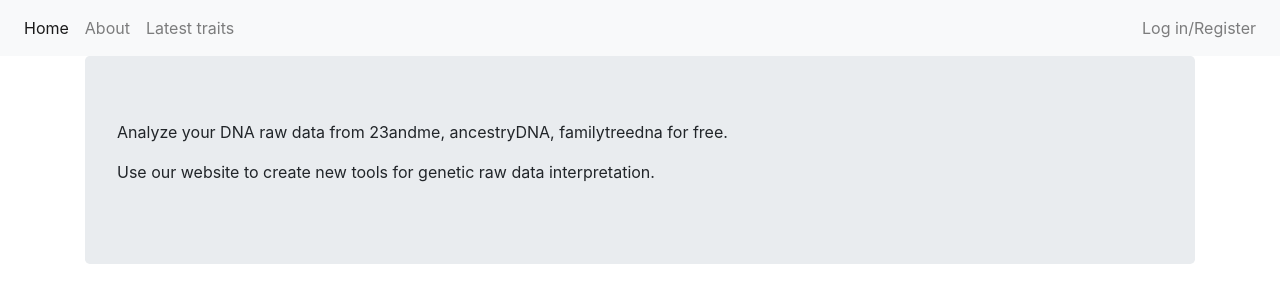
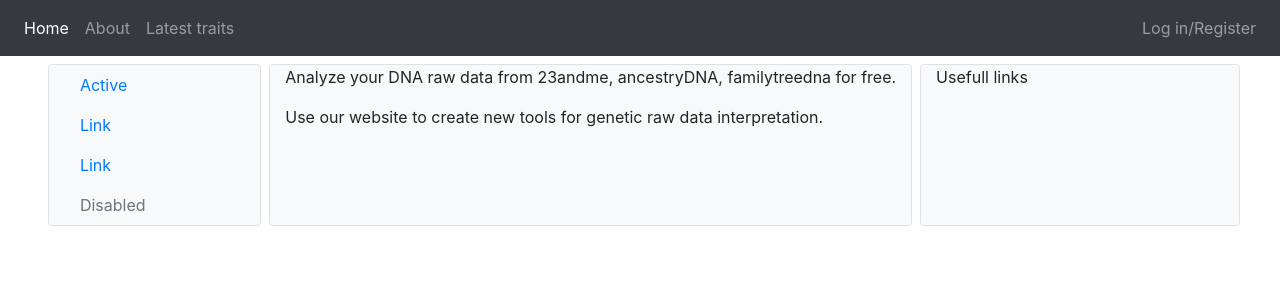
Before and after one commit to eximius8/kalimehra, a Django app: page / in a window 1280 px wide. Shown: the top 303 px of the page. Run offline with Django 3.2, Linux system fonts and the light colour scheme; some libraries are stand-ins or nearby versions.

Commit message:
Modified home

```diff
--- a/home/templates/home/base.html
+++ b/home/templates/home/base.html
@@ -1,6 +1,8 @@
 <!DOCTYPE html>
 <html lang="en">
   <head>
+    <style>
+    </style>
     <title>Decode your body</title>
     <meta charset="utf-8">
     <meta name="viewport" content="width=device-width, initial-scale=1">
@@ -8,7 +10,7 @@
   </head>
 <body>
 
-<nav class="navbar navbar-expand-lg navbar-light bg-light">
+<nav class="navbar navbar-expand-lg navbar-dark bg-dark">
  <button class="navbar-toggler" type="button" data-toggle="collapse" data-target="#navbarSupportedContent" aria-controls="navbarSupportedContent" aria-expanded="false" aria-label="Toggle navigation">
     <span class="navbar-toggler-icon"></span>
  </button>
--- a/home/templates/home/home.html
+++ b/home/templates/home/home.html
@@ -2,10 +2,31 @@
 
 {% block page_content %}
 
-<div class='container'>
-  <div class="jumbotron">
-    <p>Analyze your DNA raw data from 23andme, ancestryDNA, familytreedna for free.</p>
-    <p>Use our website to create new tools for genetic raw data interpretation.</p>
+<div class='container-fluid'>
+  <div class="row justify-content-md-center">
+    <div class="col col-md-2 ml-2 mt-2 bg-light border rounded">
+      <ul class="nav flex-column">
+        <li class="nav-item">
+          <a class="nav-link active" href="#">Active</a>
+        </li>
+        <li class="nav-item">
+          <a class="nav-link" href="#">Link</a>
+        </li>
+        <li class="nav-item">
+          <a class="nav-link" href="#">Link</a>
+        </li>
+        <li class="nav-item">
+          <a class="nav-link disabled" href="#" tabindex="-1" aria-disabled="true">Disabled</a>
+        </li>
+      </ul>
+    </div>
+    <div class="col col-md-auto mt-2 ml-2 bg-light border rounded">
+      <p>Analyze your DNA raw data from 23andme, ancestryDNA, familytreedna for free.</p>
+      <p>Use our website to create new tools for genetic raw data interpretation.</p>
+    </div>
+    <div class="col col-md-3 mt-2 ml-2 bg-light border rounded">
+      Usefull links
+    </div>
   </div>
 </div>
 
--- a/users/templates/users/register.html
+++ b/users/templates/users/register.html
@@ -1,7 +1,7 @@
 {% extends "home/base.html" %}
 
 {% block page_content %}
-<div class="container ">
+<div class="container jumbotron mt-2">
   <div class='content-section'>
     <form method="POST">
       {% csrf_token %}
```
